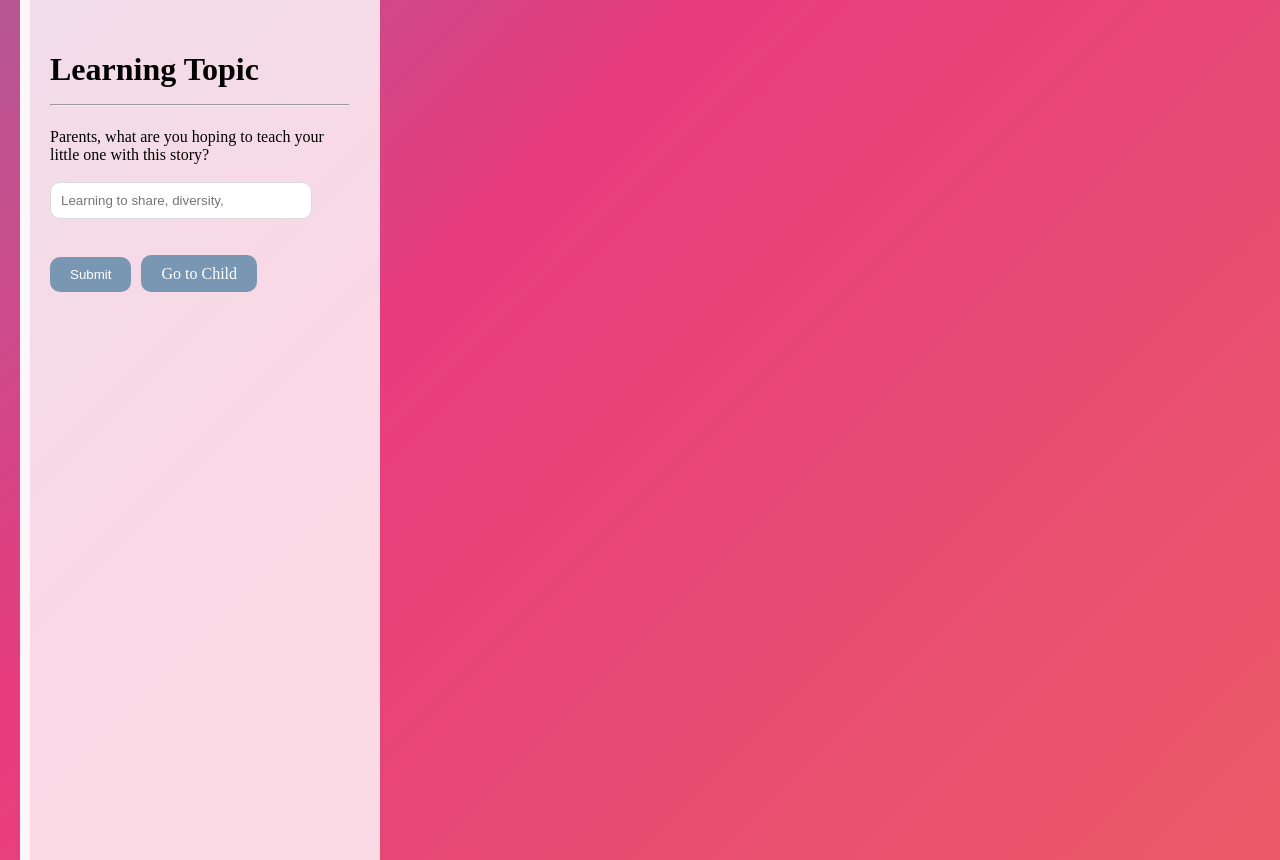
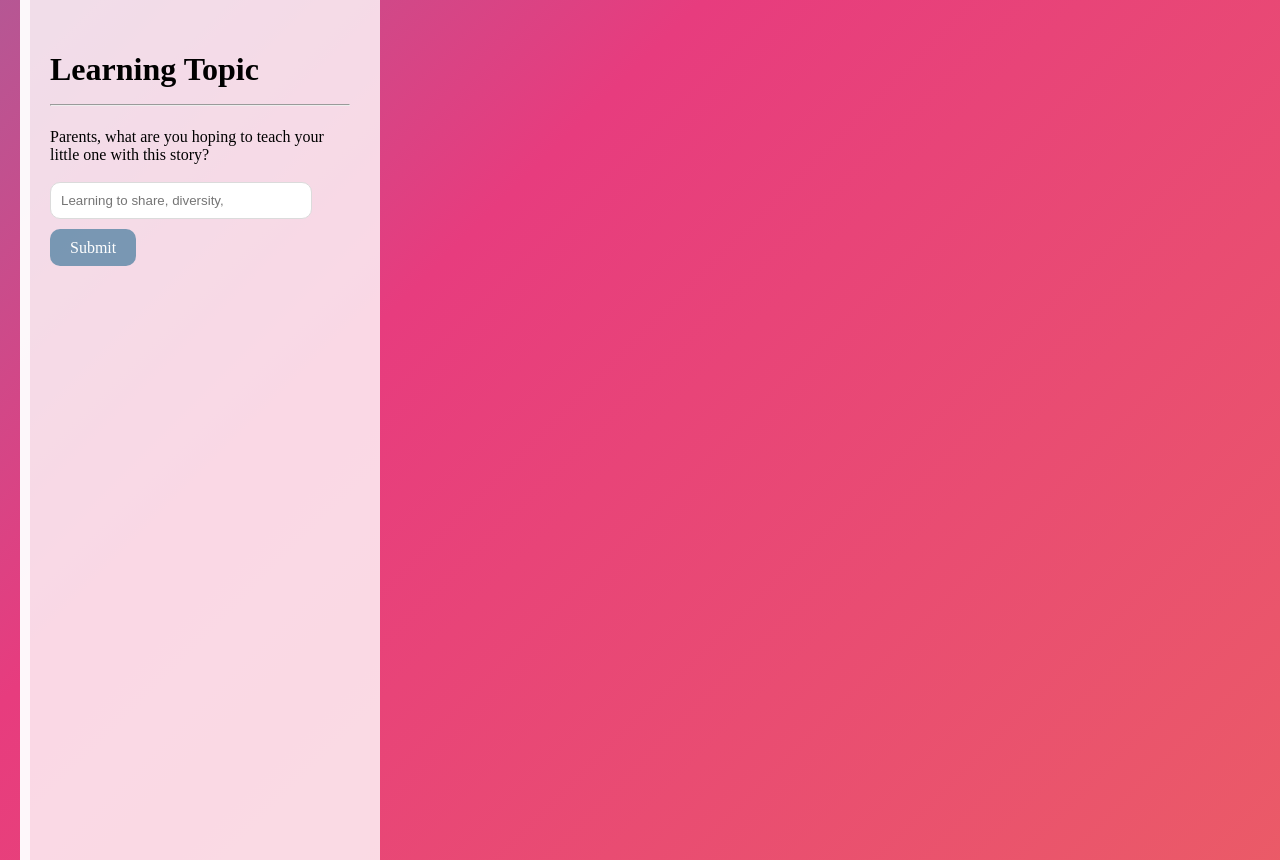
Before and after one commit to InsaneH4/picturebook-gen, a React (Vite) app in the folder frontend/: page /MainHub in a window 1280 px wide. Built offline with nearby package versions, Linux system fonts and the light colour scheme.

Commit message:
sleep need

```diff
--- a/frontend/src/pages/mainhub.tsx
+++ b/frontend/src/pages/mainhub.tsx
@@ -1,11 +1,9 @@
-import React, { useState } from "react";
+import { useState } from "react";
 import "./styles.css";
 import { Link } from "react-router-dom";
 
-
 const MainHub = () => {
   const [userInput, setUserInput] = useState("");
-  const [apiResponse, setApiResponse] = useState(""); // To store API response
 
   const handleUserInputChange = (e) => {
     setUserInput(e.target.value);
@@ -13,19 +11,16 @@ const MainHub = () => {
 
   const handleTopicSubmit = async () => {
     console.log(userInput + " submitted");
-    //get request to send form data to backend
+    // Get request to send form data to the backend
     const response = await fetch("http://127.0.0.1:5000/topic/" + userInput, {
       method: "POST",
       headers: {
         "Content-Type": "application/json",
       },
-      body: "pls work",
+      body: JSON.stringify({ userInput }), // Send the user input as JSON
     });
     const data = await response.json();
     console.log(data);
-
-    // Set the API response to state
-    setApiResponse(data);
   };
 
   return (
@@ -39,7 +34,6 @@ const MainHub = () => {
         Parents, what are you hoping to teach your little one with this story?
         <br />
         <br />
-        <div>
         <input
           className="prompt-input"
           type="text"
@@ -47,26 +41,15 @@ const MainHub = () => {
           onChange={handleUserInputChange}
           value={userInput}
         />
-        </div>
         <br />
-        <button
+        <Link
+          to="/childmode"
           className="button"
           onClick={async () => {
             await handleTopicSubmit();
           }}
         >
           Submit
-        </button>
-        {/* Display API response */}
-        {apiResponse && (
-          <div className="api-response">
-            API Response: {apiResponse.topic} {/* Adjust this based on your API response structure */}
-          </div>
-        )}
-
-        {/* Link to Child component */}
-        <Link to="/childmode" className="button">
-          Go to Child
         </Link>
       </div>
     </div>
```
Lines whose indentation alone changed are shown as unchanged.
